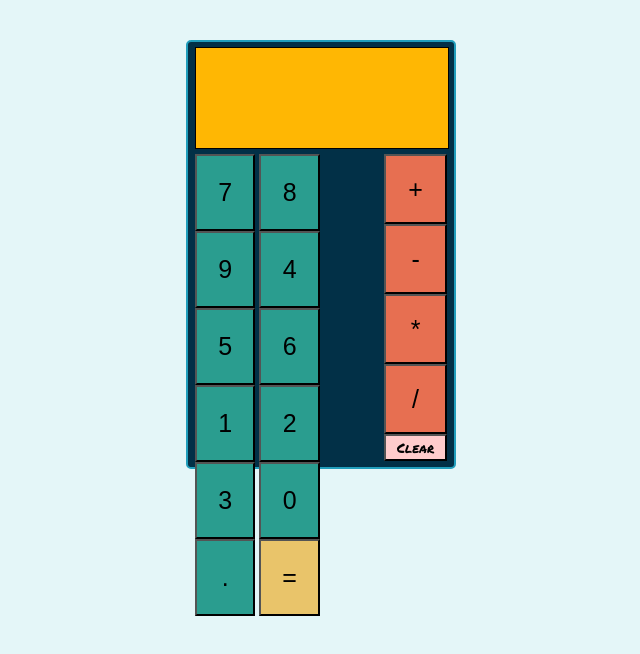
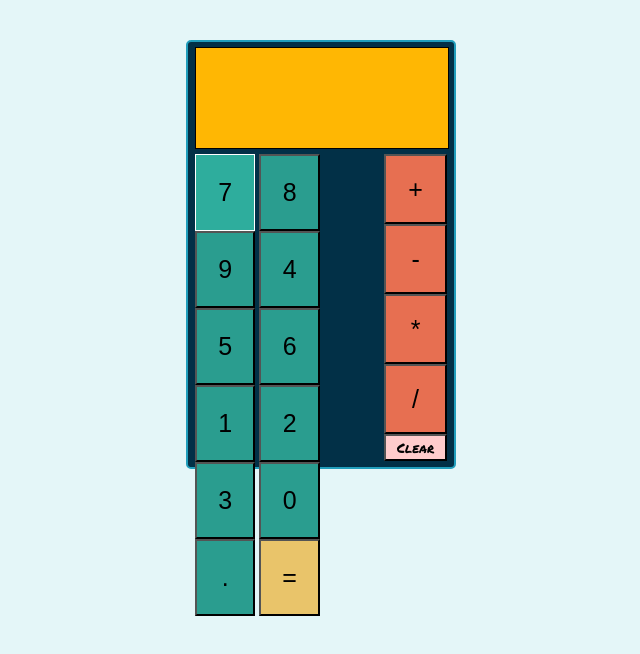
Before and after one commit to DanielLam98/Calculator, a plain HTML site: page index.html in a window 1280 px wide. In both pictures the pointer is over the button 544 px from the left and 192 px from the top of the page. Shown: the whole page, without its empty margins (319-959 px from the left). Drawn offline with Linux system fonts and the light colour scheme.

Commit message:
added some styling on the buttons

```diff
--- a/stylesheet.css
+++ b/stylesheet.css
@@ -70,3 +70,7 @@ body{
 #clear:hover{
     background-color: #ff1a1a;
 }
+button:hover{
+    border: 1px solid white;
+    filter: brightness(1.10);
+}
```
